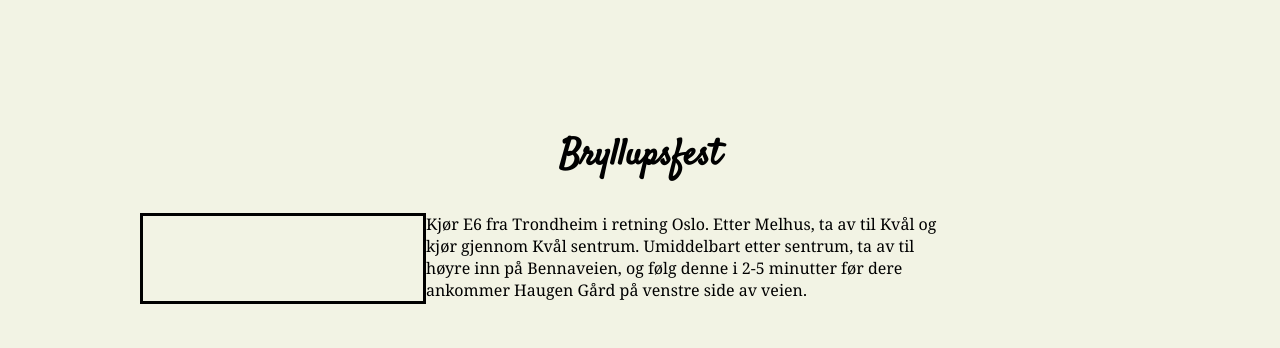
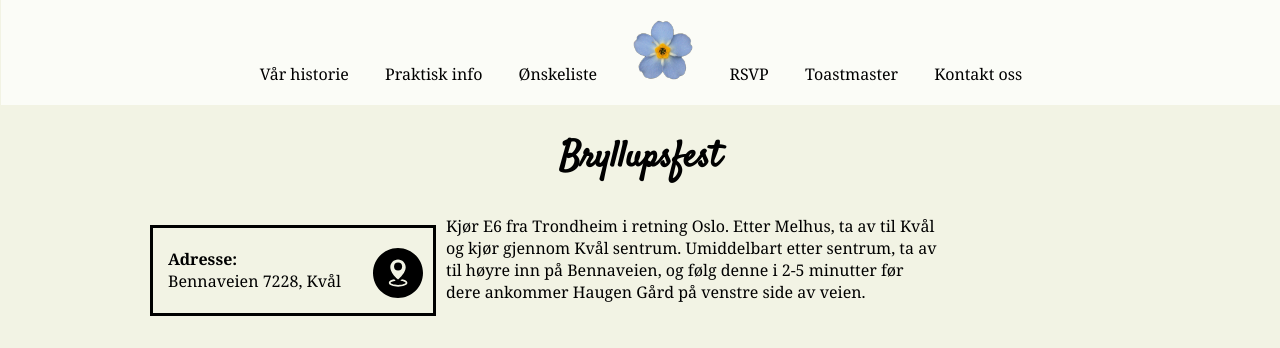
Before and after one commit to audungv/webtek16mack, a PHP site: page /bryllupsfest.html in a window 1280 px wide. Shown: the top 348 px of the page. Run offline with PHP 8.4, Linux system fonts and the light colour scheme; some libraries are stand-ins or nearby versions.

Commit message:
oppdaterer

```diff
--- a/public_html/hjemmeside/bryllupsfest.html
+++ b/public_html/hjemmeside/bryllupsfest.html
@@ -4,22 +4,26 @@
 WRITTEN BY: Minh Ha Do
 WHEN: Oktober 2016
 PURPOSE: Info om bryllupsfest -->
+
 <html>
     <head>
         <title>Bryllupsfest</title>
         <meta charset="utf-8" />
-        <link href="css/style.css" rel="stylesheet">
+        <link href="style.css" rel="stylesheet">
         <link rel="icon"  href="img/favikon.png" type="image/png">
         <link href="https://fonts.googleapis.com/css?family=Cookie|Satisfy" rel="stylesheet">
     </head>
 
     <body>
 
-        <!-- Navigasjonsbar -->
-        <div id="navbar"></div>
+        <div id="wrapper">
 
-        <!-- Sidens innhold -->
-            <section class="beliggenhet">
+           <!-- Navigasjonsbar -->
+           <div id="header"></div>
+
+
+           <!-- Sidens innhold -->
+           <section class="beliggenhet">
               <h1>Bryllupsfest</h1>
               <aside id="info">
                 <table>
@@ -39,8 +43,10 @@
             </section>
 
 
-        <!-- Fotnote -->
-        <div id="footer"></div>
+           <!-- Fotnote -->
+           <footer id="footer"></footer>
+
+        </div>
 
         <script src="https://ajax.googleapis.com/ajax/libs/jquery/1.7.2/jquery.min.js"></script>
         <script src="script/script.js"></script>
--- a/public_html/hjemmeside/css/style.css
+++ b/public_html/hjemmeside/css/style.css
@@ -198,7 +198,7 @@
   margin-bottom: 15px;
   text-align: left;
   position: relative;
-  z-index: -1;
+  /*z-index: -1;*/
 }
 
 #info img{
@@ -207,7 +207,7 @@
   right: 10px;
   top: 20px;
   position: absolute;
-  z-index: -1;
+  /*z-index: -1;*/
 }
 
 #info{
--- a/public_html/hjemmeside/mal.html
+++ b/public_html/hjemmeside/mal.html
@@ -8,9 +8,8 @@
     <head>
         <title>Tittel</title>
         <meta charset="utf-8" />
-        <link href="css/style.css" rel="stylesheet">
+        <link href="style.css" rel="stylesheet">
         <link rel="icon"  href="img/favikon.png" type="image/png">
-        <link href="style2.css" rel="stylesheet">
         <link href="https://fonts.googleapis.com/css?family=Cookie|Satisfy" rel="stylesheet">
     </head>
 
--- /dev/null
+++ b/public_html/hjemmeside/style.css
@@ -0,0 +1,197 @@
+html,
+body {
+	margin:0;
+	padding:0;
+	height:100%;
+    min-width: 800px;
+    background-color: #f2f3e4;
+    font-family: georgia;
+    font-size: 16px;
+    text-align: center;
+}
+
+/* Overskrift */
+h1 {
+    font-family: 'Satisfy', cursive;
+    font-size: 36px;
+}
+#wrapper {
+	min-height:100%;
+
+	position:relative;
+}
+
+/* Farger for linker */
+a:visited, a:link {
+    color: black;
+}
+a:hover {
+    color: #b07500;
+}
+.active {
+    color: #b07500;
+}
+
+/* Navigasjonsbar. Hentet inspirasjon fra http://csswizardry.com/demos/centred-nav/dropdown.html */
+#header {
+	padding:1px;
+}
+#nav{
+    position: fixed;
+    width: 100%;
+    min-width: 800px;
+    top: 0;
+    margin:0;
+    padding:0;
+    text-align:center;
+    list-style:none;
+    background-color: rgba(255,255,255,0.7);
+}
+
+#nav li{
+    position:relative;
+    display:inline;
+}
+
+#nav a{
+    padding: 20px 16px;
+    display: inline-block;
+    text-decoration: none;
+}
+
+#nav ul{
+    position:absolute;
+    left:-9999px;
+    margin:0;
+    padding:0;
+    text-align:left;
+    background-color: rgba(255,255,255,0.9);
+    box-shadow: 2px 2px 16px 2px rgba(0,0,0,0.2);
+}
+
+#nav ul li{
+    display:block;
+}
+
+#nav li:hover ul{
+    left:0;
+}
+
+#nav li:hover ul a{
+    text-decoration:none;
+    padding: 12px 16px;
+}
+
+#nav li:hover ul a:hover{
+    background-color: #dabc80;
+    color: white;
+}
+
+#nav ul a{
+    white-space:nowrap;
+    display:block;
+}
+
+section {
+    margin-top: 130px;
+	padding-bottom:30px; /* Height of the footer element */
+     /* NB: Make sure the value for 'padding-bottom' is equal to or greater than the height of #footer.*/
+}
+
+/* Innhold på kontakt_oss.html */
+#kontakt_oss {
+    width: 400 px;
+}
+#kontakt_oss p, #toastmaster p, #meny div {
+    margin-left: 35%;
+    padding-left: 30px;
+    text-align: left;
+    border-left: solid #000000;
+}
+
+/* RSVP-skjema */
+form {
+    width: 430px;
+    margin: auto;
+    padding: 30px;
+    background-color: #e3cc9f;
+    text-align: left;
+
+    border-width: 1px;
+    border-style: solid;
+    border-radius: 5px;
+}
+label {
+    float: left;
+    width: 140px;
+}
+input[name="name"], input[name="phone"], input[name="email"], input[name="guests"] {
+    width: 280px;
+    border-width: 1px;
+    border-color: black;
+}
+textarea {
+    width: 420px;
+    border-width: 1px;
+    border-color: black;
+}
+
+/*Minh Ha's CSS*/
+.beliggenhet{
+  margin: auto;
+  margin-top: 130px;
+  width: 1000px;
+}
+.beliggenhet p{
+  text-align: left;
+  margin-left: 100px;
+}
+table{
+  border-collapse: collapse;
+  margin: 10px;
+}
+#info td,#info tr{
+  width: 250px;
+  border: 3px solid;
+  padding: 15px;
+  margin-bottom: 15px;
+}
+#info{
+  margin: 1em 0em 1em 1em
+  width: 50%;
+  float: left;
+}
+#mapVielse,#mapFest {/*111. ndre plassering*/
+  height: 400px;
+  width: 100%;
+ }
+/*Minh Ha's CSS end*/
+
+footer {
+	/*background:#ffab62;*/
+    color: #444444;
+    margin: 3px;
+	/*width:100%;
+	height:100px;*/
+	position:absolute;
+	bottom:0;
+	right:0;
+}
+
+@media only screen and (min-device-width: 320px) and (max-device-width: 736px){
+    body{
+        font-size: 22px;
+    }
+    h1 {
+        font-size: 50px;
+    }
+    section{
+        font-size: 24px;
+    }
+}
+@media only screen and (min-device-width: 320px) and (max-device-width: 736px) and (orientation: landscape){
+    section{
+        font-size: 20px;
+    }
+
+}
```
Also changed, not shown: public_html/hjemmeside/index.html (+15 -14 lines), public_html/hjemmeside/kontakt_oss.html (+8 -5 lines), public_html/hjemmeside/meny.html (+6 -6 lines), public_html/hjemmeside/rsvp.html (+6 -6 lines), public_html/hjemmeside/script/countdown.js (+12 -9 lines), public_html/hjemmeside/toastmaster.html (+14 -10 lines), public_html/hjemmeside/var_historie.html (+10 -9 lines), public_html/hjemmeside/vielse.html (+13 -7 lines).
